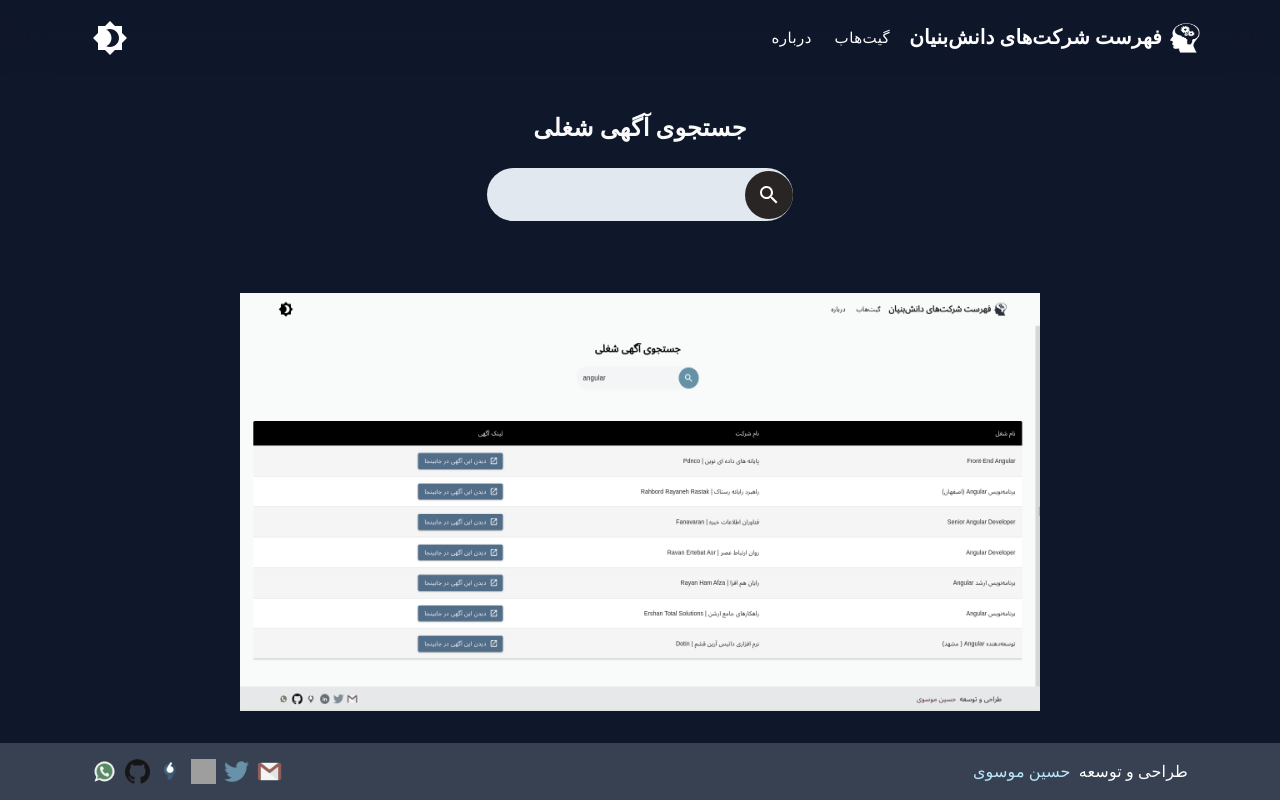
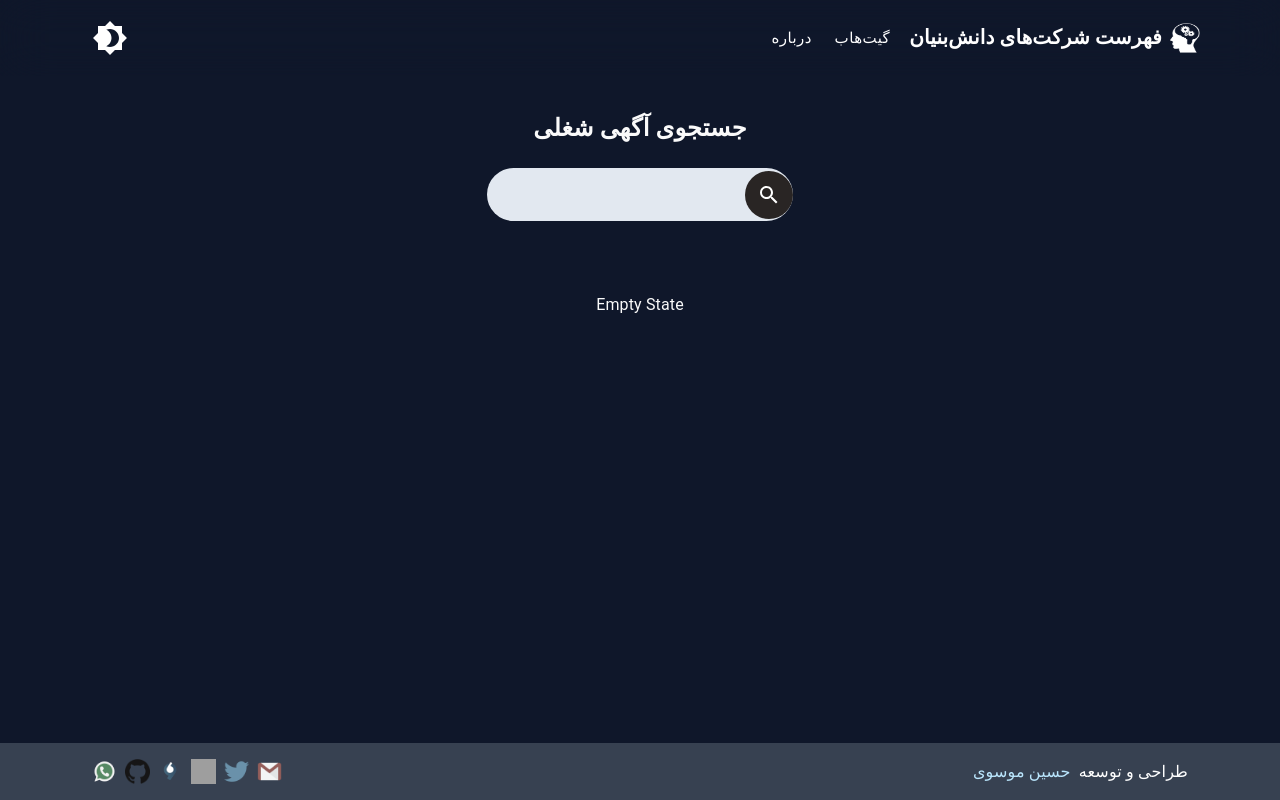
Before and after one commit to Hossein13M/danesh-bonyan, a Next.js app: page / in a window 1280 px wide. Built offline with nearby package versions, Linux system fonts and the light colour scheme; grey boxes are pictures that could not be loaded.

Commit message:
chore(emptyStateComponent): revert empty state to its prev value

```diff
--- a/src/components/emptyState.tsx
+++ b/src/components/emptyState.tsx
@@ -1,6 +1,5 @@
 import * as React from 'react';
-import Image from 'next/image';
 
 export default function EmptyState() {
-  return <Image src="/assets/preview.png" alt="dastan" width={800} height={418} className="gray-filter hover:no-filter" />;
+  return <h1>Empty State</h1>;
 }
```
